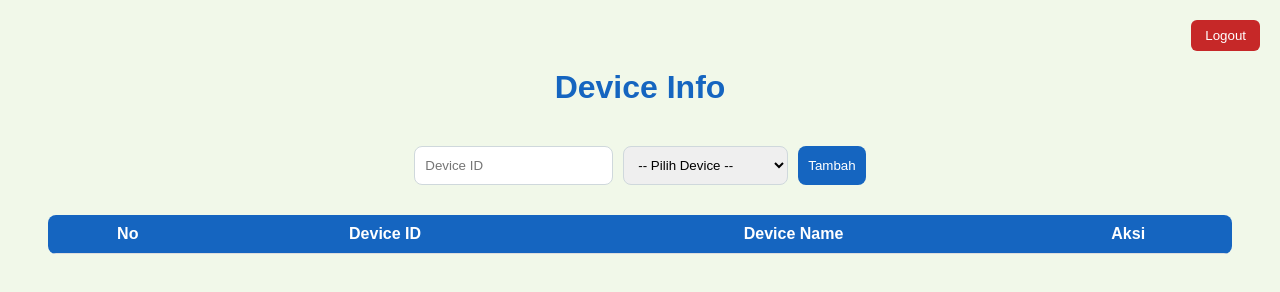
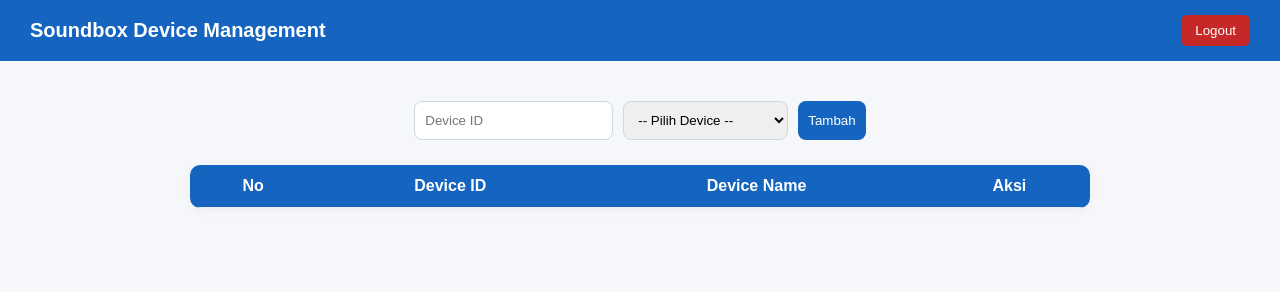
Before and after one commit to alifbhanu72-crea/devive-info, a website: page index.html in a window 1280 px wide. Drawn offline with Linux system fonts and the light colour scheme; no server answers; sample sign-in values are in the browser's storage.

Commit message:
Update index.html

```diff
--- a/index.html
+++ b/index.html
@@ -2,44 +2,111 @@
 <html lang="id">
 <head>
   <meta charset="UTF-8" />
-  <title>Device Info</title>
+  <title>Soundbox Devices</title>
   <style>
-    body { font-family: "Poppins", sans-serif; background: #f1f8e9; padding: 40px; }
-    h1 { text-align: center; color: #1565c0; margin-bottom: 40px; }
+    body {
+      font-family: "Poppins", sans-serif;
+      background: #f5f7fa;
+      margin: 0;
+      padding: 0;
+    }
+    header {
+      background: #1565c0;
+      color: white;
+      padding: 15px 30px;
+      display: flex;
+      justify-content: space-between;
+      align-items: center;
+    }
+    header h1 { margin: 0; font-size: 20px; }
+    header button {
+      background: #c62828;
+      border: none;
+      color: white;
+      padding: 8px 14px;
+      border-radius: 6px;
+      cursor: pointer;
+      transition: 0.2s;
+    }
+    header button:hover { background: #b71c1c; }
+
+    main {
+      padding: 40px;
+      max-width: 900px;
+      margin: auto;
+    }
+
     form {
-      display: flex; gap: 10px; justify-content: center; margin-bottom: 30px;
+      display: flex;
+      flex-wrap: wrap;
+      gap: 10px;
+      justify-content: center;
+      margin-bottom: 25px;
     }
+
     input, select, button {
-      padding: 10px; border-radius: 8px; border: 1px solid #cfd8dc;
+      padding: 10px;
+      border-radius: 8px;
+      border: 1px solid #cfd8dc;
+      font-family: inherit;
     }
     button {
-      background: #1565c0; color: white; border: none; cursor: pointer;
+      background: #1565c0;
+      color: white;
+      border: none;
+      cursor: pointer;
+      transition: 0.2s;
     }
-    button:hover { background: #1565c0; }
+    button:hover { background: #0d47a1; }
+
     table {
-      width: 100%; border-collapse: collapse; background: white;
-      border-radius: 8px; overflow: hidden;
+      width: 100%;
+      border-collapse: collapse;
+      background: white;
+      box-shadow: 0 2px 10px rgba(0,0,0,0.05);
+      border-radius: 10px;
+      overflow: hidden;
     }
-    th, td { padding: 10px; text-align: center; border-bottom: 1px solid #ddd; }
-    th { background: #1565c0; color: white; }
-    .logout {
-      position: absolute; top: 20px; right: 20px;
-      background: #c62828; color: white; border: none;
-      padding: 8px 14px; border-radius: 6px; cursor: pointer;
+    th, td {
+      padding: 12px;
+      text-align: center;
+      border-bottom: 1px solid #eee;
+    }
+    th {
+      background: #1565c0;
+      color: white;
+    }
+    td button {
+      background: #ef5350;
+      border: none;
+      color: white;
+      padding: 6px 10px;
+      border-radius: 6px;
+      cursor: pointer;
+      transition: 0.2s;
+    }
+    td button:hover { background: #c62828; }
+
+    @media(max-width: 600px) {
+      form { flex-direction: column; align-items: stretch; }
+      main { padding: 20px; }
     }
   </style>
 </head>
 <body>
 
-  <button class="logout" onclick="logout()">Logout</button>
-  <h1>Device Info</h1>
+  <header>
+    <h1>Soundbox Device Management</h1>
+    <button onclick="logout()">Logout</button>
+  </header>
 
+  <main>
     <form id="deviceForm">
       <input id="deviceId" placeholder="Device ID" required />
       <select id="deviceName" required>
         <option value="">-- Pilih Device --</option>
-      <option value="sound box pocket">Sound Box Pocket</option>
-      <option value="sound box premium">Sound Box Premium</option>
+        <option value="Sound Box Pocket">Sound Box Pocket</option>
+        <option value="Sound Box Premium">Sound Box Premium</option>
       </select>
       <button type="submit">Tambah</button>
     </form>
@@ -55,16 +122,16 @@
       </thead>
       <tbody></tbody>
     </table>
+  </main>
 
 <script>
-const API_BASE = "http://localhost:3000";
 const token = localStorage.getItem("token");
 if (!token) window.location.href = "login.html";
 
 const tableBody = document.querySelector("#deviceTable tbody");
 
 async function loadDevices() {
-  const res = await fetch(`${API_BASE}/devices`, {
+  const res = await fetch("/devices", {
     headers: { Authorization: token }
   });
   const result = await res.json();
@@ -84,12 +151,11 @@ function renderTable(devices) {
   });
 }
 
-async function addDevice(evt) {
-  evt.preventDefault();
+async function addDevice(e) {
+  e.preventDefault();
   const deviceId = document.getElementById("deviceId").value.trim();
   const deviceName = document.getElementById("deviceName").value;
-
-  const res = await fetch(`${API_BASE}/devices`, {
+  const res = await fetch("/devices", {
     method: "POST",
     headers: {
       "Content-Type": "application/json",
@@ -97,7 +163,6 @@ async function addDevice(evt) {
     },
     body: JSON.stringify({ deviceId, deviceName })
   });
-
   const data = await res.json();
   alert(data.message || data.error);
   loadDevices();
@@ -105,7 +170,7 @@ async function addDevice(evt) {
 
 async function deleteDevice(id) {
   if (!confirm("Hapus device ini?")) return;
-  const res = await fetch(`${API_BASE}/devices/${id}`, {
+  const res = await fetch(`/devices/${id}`, {
     method: "DELETE",
     headers: { Authorization: token }
   });
```
Lines whose indentation alone changed are shown as unchanged.
